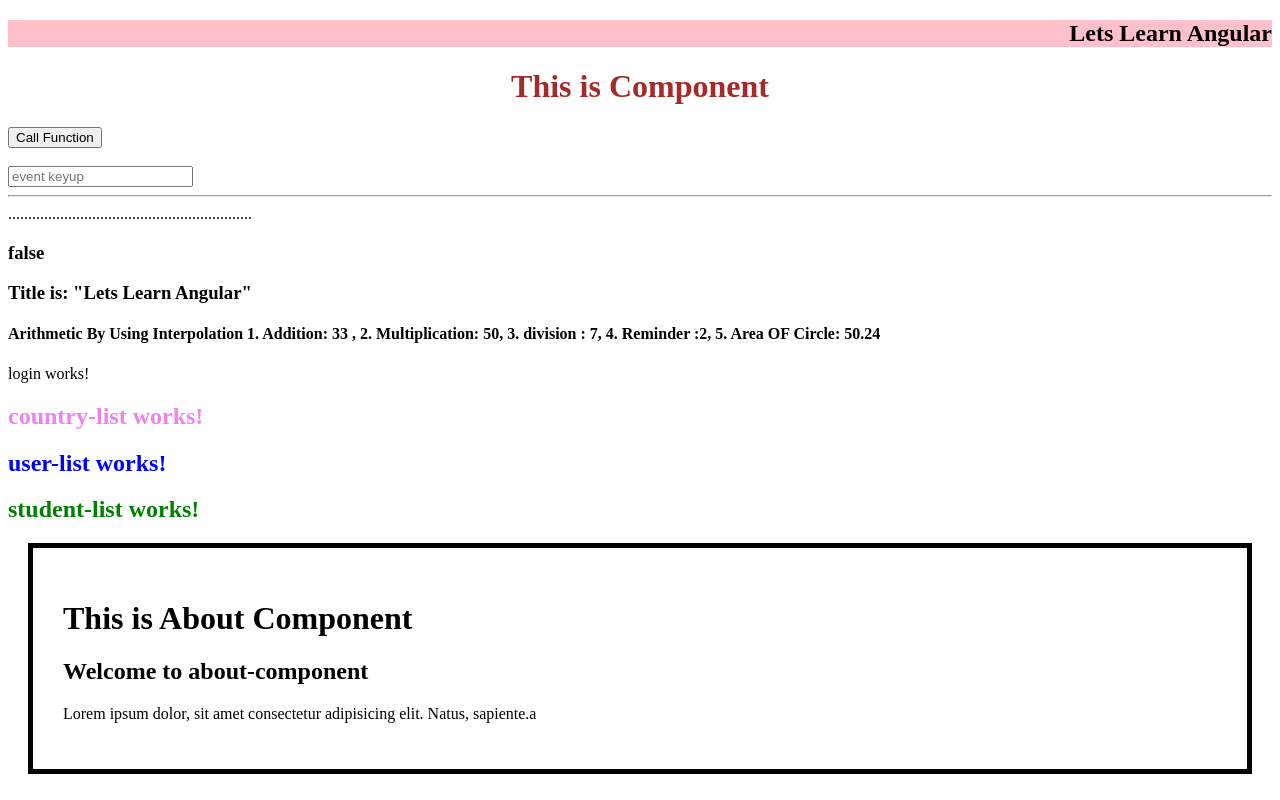
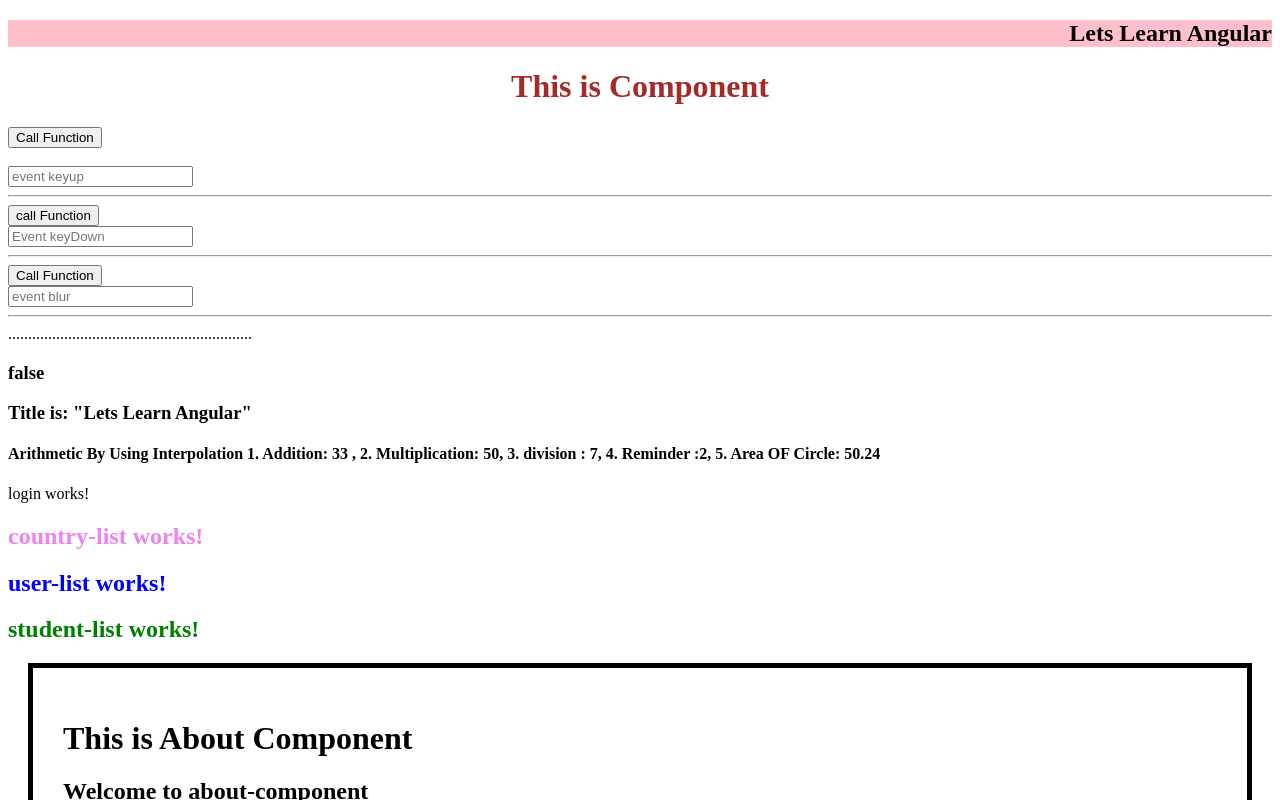
Before and after one commit to JagdishKhod/my-first-angular-project, an Angular app: page / in a window 1280 px wide. Shown: the top 800 px of the page. Built offline with nearby package versions, Linux system fonts and the light colour scheme.

Commit message:
click event applilied successfully

```diff
--- a/src/app/app.component.html
+++ b/src/app/app.component.html
@@ -4,6 +4,12 @@
 <br>
 <input type="text" #box (keyup)="getData(box.value)" placeholder="event keyup">
 <br><hr>
+<button (click)="getData('Hey')">call Function</button> <br>
+<input type="text" #box (keydown)="getData(box.value)" placeholder="Event keyDown">
+<br><hr>
+ <button (click)="getData('Ok')">Call Function</button> <br>
+ <input type="text" #box (blur)="getData(box.value)" placeholder="event blur">
+ <br><hr>
 
 
 .............................................................
--- a/src/app/app.component.ts
+++ b/src/app/app.component.ts
@@ -9,9 +9,8 @@ import { Component } from '@angular/core';
 )
 export class AppComponent {
   title = 'Lets Learn Angular';
-  getData(val:string)
-  {
+ getData(val:string){
     console.warn(val)
-  }
+ }
 
 }
```
